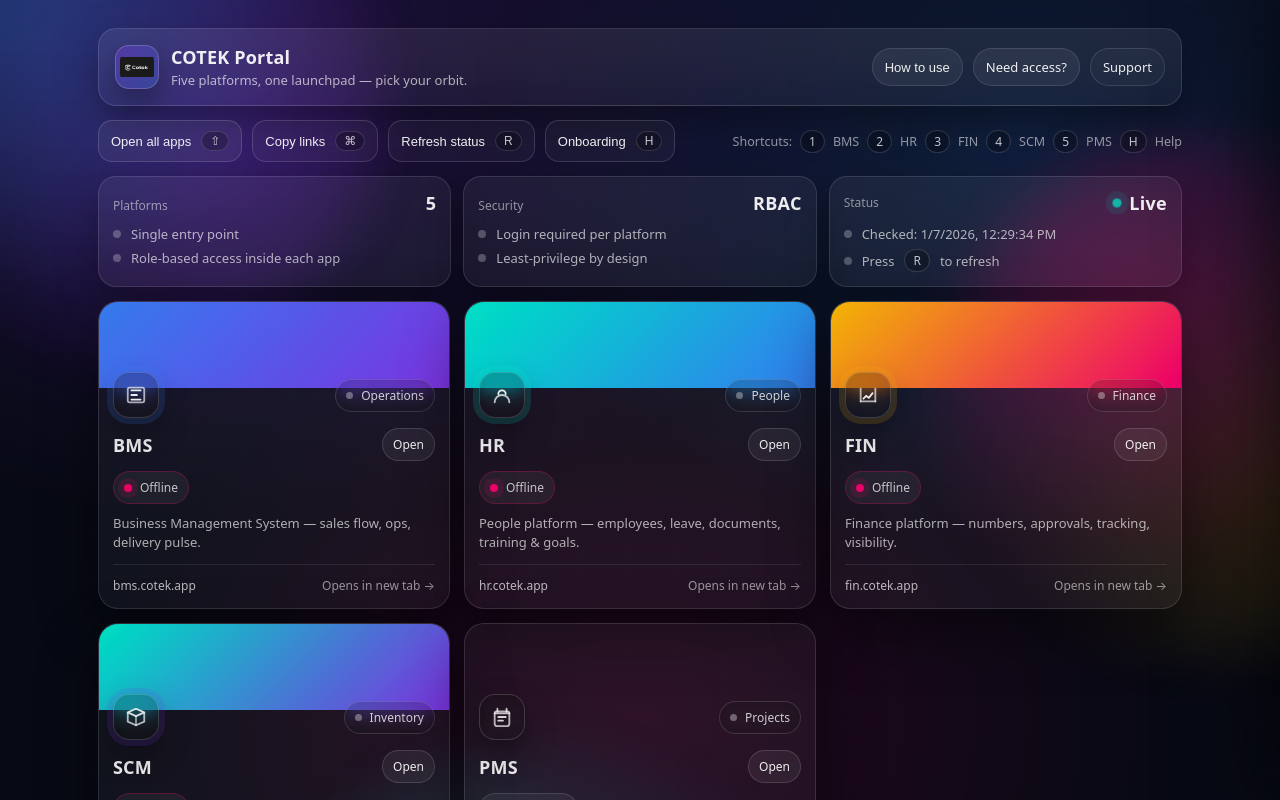
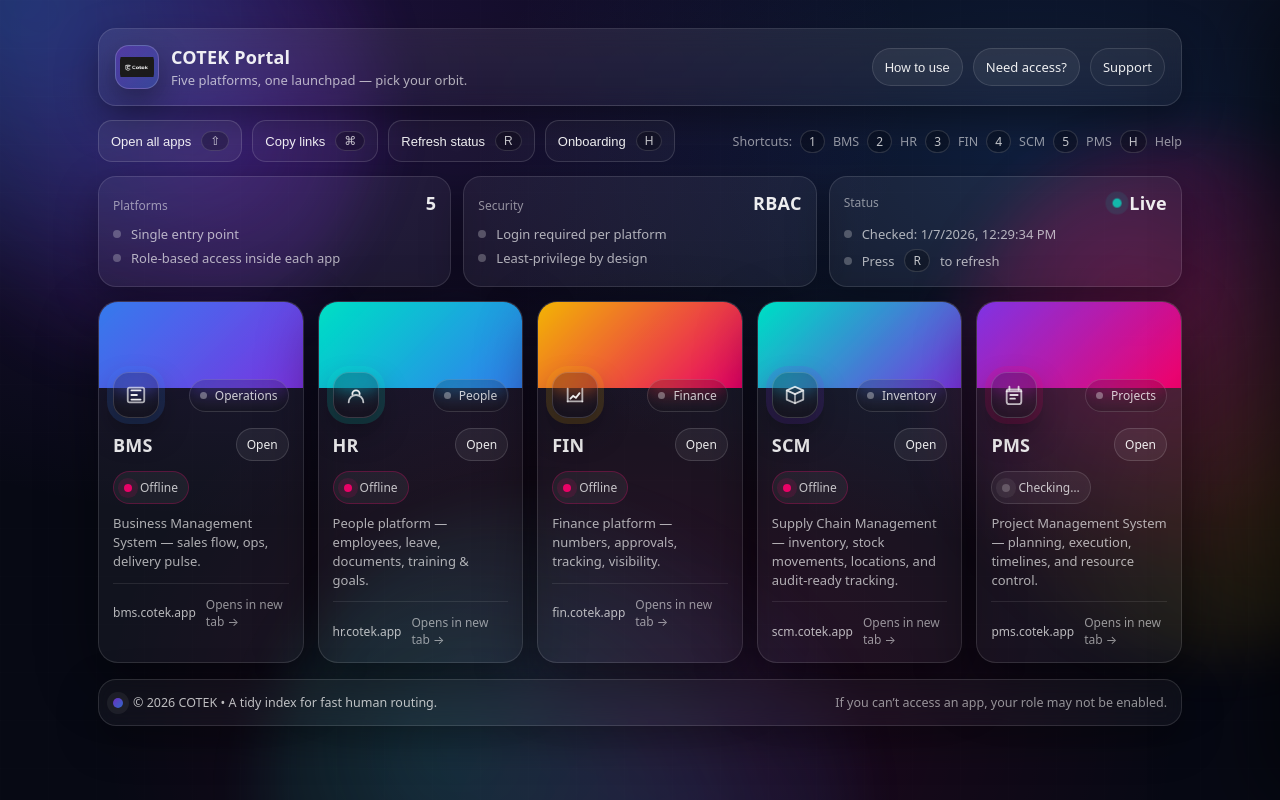
Before and after one commit to Lord-Cotek/cotek, a Next.js app: page / in a window 1280 px wide. Shown: the top 800 px of the page. Built offline with nearby package versions, Linux system fonts and the light colour scheme; no server answers.

Commit message:
Add PMS theme and 5-card layout styles

```diff
--- a/app/globals.css
+++ b/app/globals.css
@@ -805,9 +805,15 @@ body {
     monospace;
   color: rgba(255, 255, 255, 0.82);
 }
+
 /* --- 4-card layout + preview pill --- */
 .cards-4 {
   grid-template-columns: repeat(4, 1fr);
+}
+
+/* ✅ 5-card layout (PMS added) */
+.cards-5 {
+  grid-template-columns: repeat(5, 1fr);
 }
 
 .app-right {
@@ -838,8 +844,25 @@ body {
   box-shadow: 0 24px 70px rgba(131, 56, 236, 0.16), var(--shadow);
 }
 
+/* ✅ PMS theme (new) */
+.grad-pms {
+  background: linear-gradient(135deg, rgba(131, 56, 236, 0.92), rgba(255, 0, 110, 0.88));
+}
+
+.accent-pms {
+  box-shadow: 0 0 0 6px rgba(255, 0, 110, 0.13), 0 14px 30px rgba(0, 0, 0, 0.35);
+}
+
+.glow-pms:hover {
+  box-shadow: 0 24px 70px rgba(255, 0, 110, 0.14), var(--shadow);
+}
+
 @media (max-width: 1200px) {
   .cards-4 {
+    grid-template-columns: repeat(2, 1fr);
+  }
+  /* ✅ PMS responsive */
+  .cards-5 {
     grid-template-columns: repeat(2, 1fr);
   }
 }
@@ -848,7 +871,12 @@ body {
   .cards-4 {
     grid-template-columns: 1fr;
   }
+  /* ✅ PMS responsive */
+  .cards-5 {
+    grid-template-columns: 1fr;
+  }
 }
+
 .logo-img {
   width: 34px;
   height: 34px;
```
